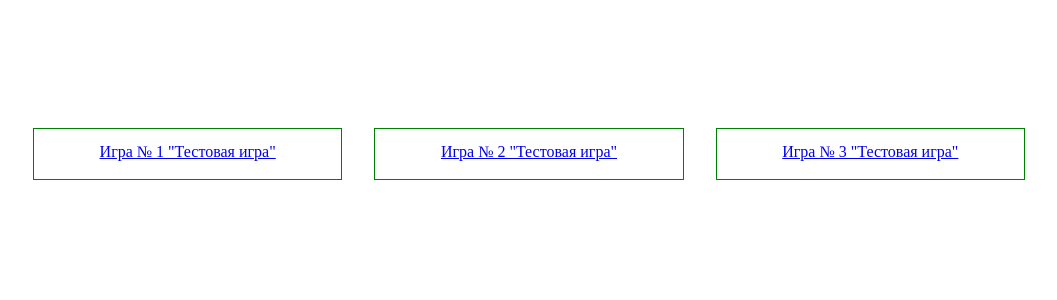
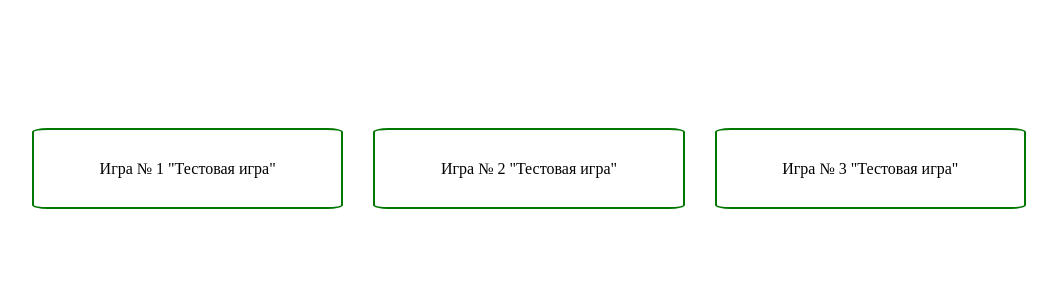
Before and after one commit to MikhailGusarov/PyQuiz, a Django app: page /OwnGame/ in a window 1280 px wide. Shown: the top 300 px of the page, without its empty margins (111-1168 px from the left). Run offline with Django 3.2, Linux system fonts and the light colour scheme; data comes from the database, SQL or seed files in the repository.

Commit message:
стили выбора игры

```diff
--- a/OwnGame/static/css/main.css
+++ b/OwnGame/static/css/main.css
@@ -11,15 +11,18 @@
 }
 .main_games_game {
     width: 30%;
-    height: 50px;
-    border: 1px solid green;
+    border: 2px solid #007700;
+    border-radius: 5%;
 }
-.main_games_game a {
+.main_games_game:hover {
+    background-color: #007700;
 }
 .main_games_game p {
-    width: 100%;
-    height: 100%;
-    padding-top: 5%;
-    padding-bottom: -1%;
+    padding-top: 10%;
+    padding-bottom: 10%;
     text-align: center;
+    color: black;
 }
+.main_games_game:hover p {
+    color: white;
+}
--- a/OwnGame/static/css/reset.css
+++ b/OwnGame/static/css/reset.css
@@ -46,3 +46,6 @@ table {
 	border-collapse: collapse;
 	border-spacing: 0;
 }
+a {
+    text-decoration: none;
+}
```
